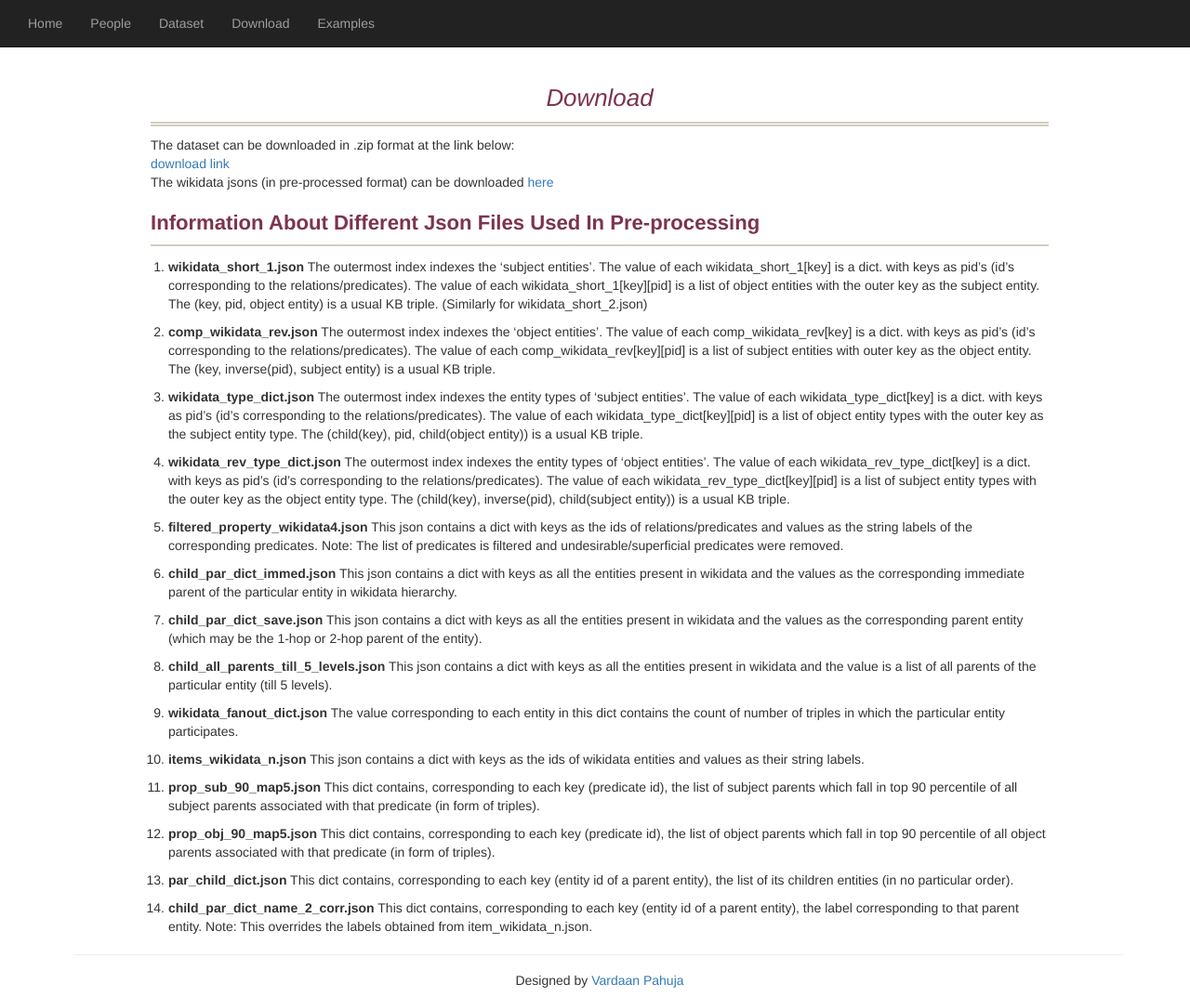
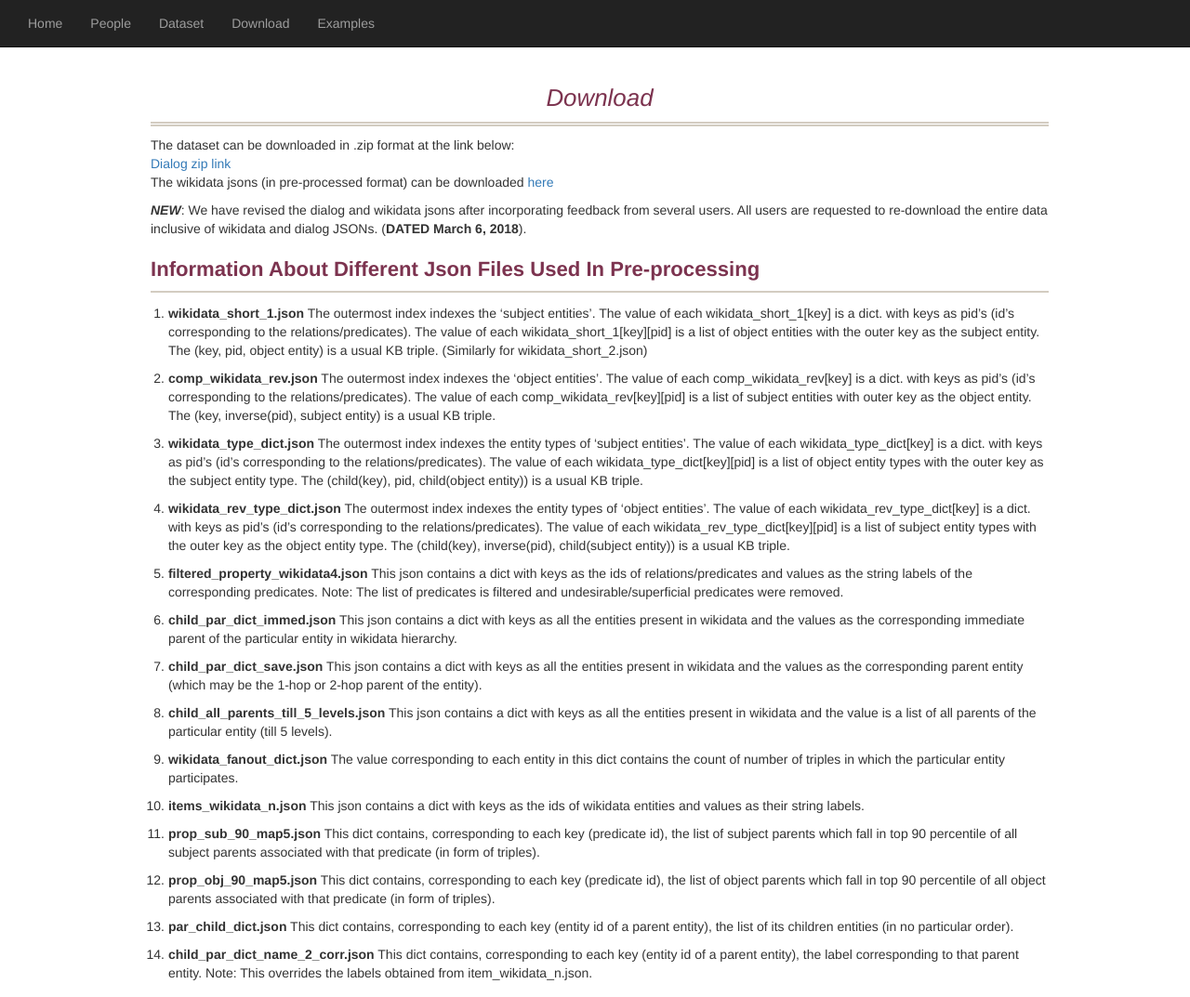
Before and after one commit to amritasaha1812/CSQA, a Jekyll site: the page built from _pages/04_download.md, in a window 1280 px wide and 1073 px high. Shown: the whole window at 93% size. Built offline with Jekyll 4.4.1, drawn with Linux system fonts in a browser that asks for light colours; nearby versions of some CDN libraries.

Commit message:
dataset link updated

```diff
--- a/_layouts/default.html
+++ b/_layouts/default.html
@@ -110,8 +110,6 @@
         {{ content }}
       </section>
 
-      <hr>
-      <center><h5>Designed by <a href='https://vardaan123.github.io/'>Vardaan Pahuja</a></h5></center>
     <!-- </div> -->
 
     {% if site.google_analytics %}
--- a/_pages/04_download.md
+++ b/_pages/04_download.md
@@ -4,8 +4,10 @@ title: Download
 permalink: /download/
 ---
 The dataset can be downloaded in .zip format at the link below: <br>
-[download link](https://drive.google.com/file/d/1VGOJDEsD2zPxtFMaex0n40V30rAG9Ugm/view?usp=sharing) <br>
-The wikidata jsons (in pre-processed format) can be downloaded [here](https://drive.google.com/open?id=1D5gyOpWjLUShXZUDW60OgWbWbqZlBLWF)
+[Dialog zip link](https://drive.google.com/file/d/1Gab67sGrU1Nrdpi54-Py1OpJ_9szBjzj/view?usp=sharing) <br>
+The wikidata jsons (in pre-processed format) can be downloaded [here](https://drive.google.com/drive/folders/1ITcgvp4vZo1Wlb66d_SnHvVmLKIqqYbR?usp=sharing)
+
+_**NEW**_: We have revised the dialog and wikidata jsons after incorporating feedback from several users. All users are requested to re-download the entire data inclusive of wikidata and dialog JSONs. (__DATED March 6, 2018__). <br>
 
 ### **Information About Different Json Files Used In Pre-processing**
 
--- a/_pages/people.html
+++ b/_pages/people.html
@@ -40,6 +40,7 @@
   </head>
 
   <body>
+    <h4> <b>NOTE</b>: This work is a result of academic collaboration between <b>IIT Madras</b> and <b>IBM Research, India</b>. The present affiliation of some of the authors may have changed since. </h4>
     <div class="container fluid-container">
       <!-- Main timeline -->
       <ul id="timeline" class="timeline">
@@ -74,7 +75,7 @@
                         <img src="../images/vp_2.jpg" alt="" width=210 height=280 class='img-circle img-responsive' align="middle">
                       </div>
                       <div class="team-title">
-                        <h4 class="color-2"><a href = 'https://vardaan123.github.io/'>Vardaan Pahuja</a></h4>
+                        <h4 class="color-2"><a href = 'https://vardaan123.github.io/'>Vardaan Pahuja<sup>*</sup></a></h4>
                         <div class="sub-title">MILA, Universit&eacute; de Montr&eacute;al</div>
                       </div>
                     </div>
@@ -147,5 +148,6 @@
         </li>
       </ul>
     </div> <!-- /container -->
+     <h5><sup>*</sup> Work done when the author was employed at IBM Research.</h5>
   </body>
 </html>
```
Also changed, not shown: index.md (+1 -0 lines).
